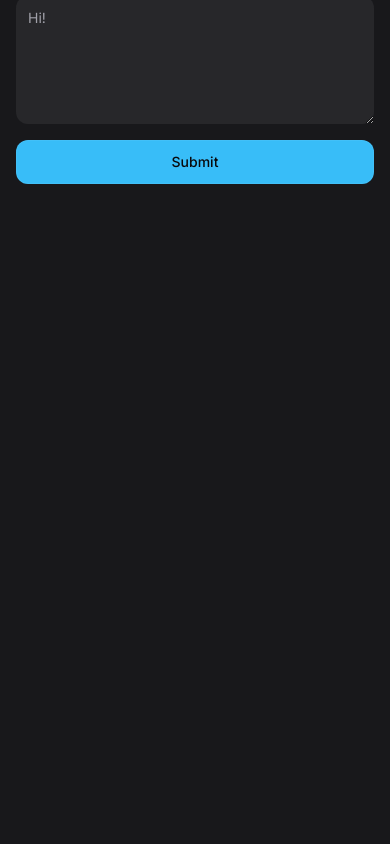
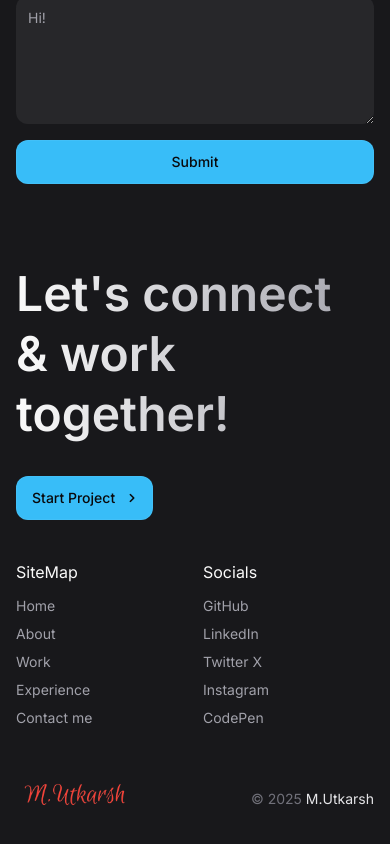
Before and after one commit to Utkarsh-2525/Portfolio, a React (Vite) app: page / in a window 390 px wide. Shown: the part 9664-10508 px from the top of the page. Before the commit the page ends 9848 px from the top, so only its background shows below. Built offline with nearby package versions, Linux system fonts and the light colour scheme; a web font is replaced by a local one.

Commit message:
Footer added

```diff
--- a/src/App.tsx
+++ b/src/App.tsx
@@ -5,6 +5,7 @@
 import Work from "./components/Work.tsx";
 import Experience from "./components/Experience.tsx";
 import Contact from "./components/Contact.tsx";
+import Footer from "./components/Footer.tsx";
 
 /**
  * @copyright 2025 M.Utkarsh
@@ -21,6 +22,7 @@
                 <Work/>
                 <Experience/>
                 <Contact/>
+                <Footer/>
             </main>
         </>
     );
--- /dev/null
+++ b/src/components/Footer.tsx
@@ -0,0 +1,109 @@
+/**
+ * @copyright 2025 M.Utkarsh
+ * @license Apache-2.0
+ */
+import {ButtonPrimary} from "./Button.tsx";
+
+const sitemap = [
+    {
+        label: 'Home',
+        href: '#home'
+    },
+    {
+        label: 'About',
+        href: '#about'
+    },
+    {
+        label: 'Work',
+        href: '#work'
+    },
+    {
+        label: 'Experience',
+        href: '#experience'
+    },
+    {
+        label: 'Contact me',
+        href: '#contact'
+    }
+];
+
+const socials = [
+    {
+        label: 'GitHub',
+        href: 'https://www.github.com/codewithsadee-org'
+    },
+    {
+        label: 'LinkedIn',
+        href: 'https://www.linkedin.com/in/codewithsadee'
+    },
+    {
+        label: 'Twitter X',
+        href: 'https://x.com/codewithsadee_'
+    },
+    {
+        label: 'Instagram',
+        href: 'https://www.instagram.com/codewithsadee'
+    },
+    {
+        label: 'CodePen',
+        href: 'https://codepen.io/codewithsadee'
+    }
+];
+
+const Footer = () => {
+    return (
+        <footer className="section">
+            <div className="container">
+                <div className=" lg:grid lg:grid-cols-2">
+                    <div className="mb-10">
+                        <h2 className="headline-1 mb-8 lg:max-w-[12ch]">
+                            Let&apos;s connect & work together!
+                        </h2>
+                        <ButtonPrimary
+                            href='mailto:utkarsh2573@gmail.com'
+                            label='Start Project'
+                            icon='chevron_right'
+                        />
+                    </div>
+                    <div className="grid grid-cols-2 gap-4 lg:pl-20">
+                        <div>
+                            <p className="mb-2">SiteMap</p>
+                            <ul>
+                                {sitemap.map(({label, href}, key) => (
+                                    <li key={key}>
+                                        <a href={href}
+                                           className='block text-sm text-zinc-400 py-1 transition-colors hover:text-zinc-200'>
+                                            {label}
+                                        </a>
+                                    </li>
+                                ))}
+                            </ul>
+                        </div>
+                        <div>
+                            <p className="mb-2">Socials</p>
+                            <ul>
+                                {socials.map(({label, href}, key) => (
+                                    <li key={key}>
+                                        <a href={href} target='_blank' className='block text-sm text-zinc-400 py-1 transition-colors hover:text-zinc-200'>
+                                            {label}
+                                        </a>
+                                    </li>
+                                ))}
+                            </ul>
+                        </div>
+                    </div>
+                </div>
+                <div className="flex items-center justify-between pt-10 mb-8">
+                    <a href="" className="">
+                        <img src="/images/Melogo.png" width={120} height={120} alt="Logo"/>
+                    </a>
+                    <p className="text-zinc-500 text-sm">
+                        &copy; 2025 <span className="text-zinc-200">M.Utkarsh</span>
+                    </p>
+                </div>
+            </div>
+        </footer>
+    );
+};
+
+export default Footer;
--- a/src/components/Hero.tsx
+++ b/src/components/Hero.tsx
@@ -1,9 +1,10 @@
-import {ButtonOutline, ButtonPrimary} from "./Button.tsx";
-
 /**
  * @copyright 2025 M.Utkarsh
  * @license Apache-2.0
  */
+
+import {ButtonOutline, ButtonPrimary} from "./Button.tsx";
+
 const Hero = () => {
     return (
         <section id="home" className="pt-28 lg:pt-36">
--- a/src/components/Navbar.tsx
+++ b/src/components/Navbar.tsx
@@ -62,8 +62,8 @@
             className: 'nav-link'
         },
         {
-            label: 'Reviews',
-            link: '#reviews',
+            label: 'Experience',
+            link: '#experience',
             className: 'nav-link'
         },
         {
```
Also changed, not shown: src/components/Header.tsx (+4 -3 lines).
